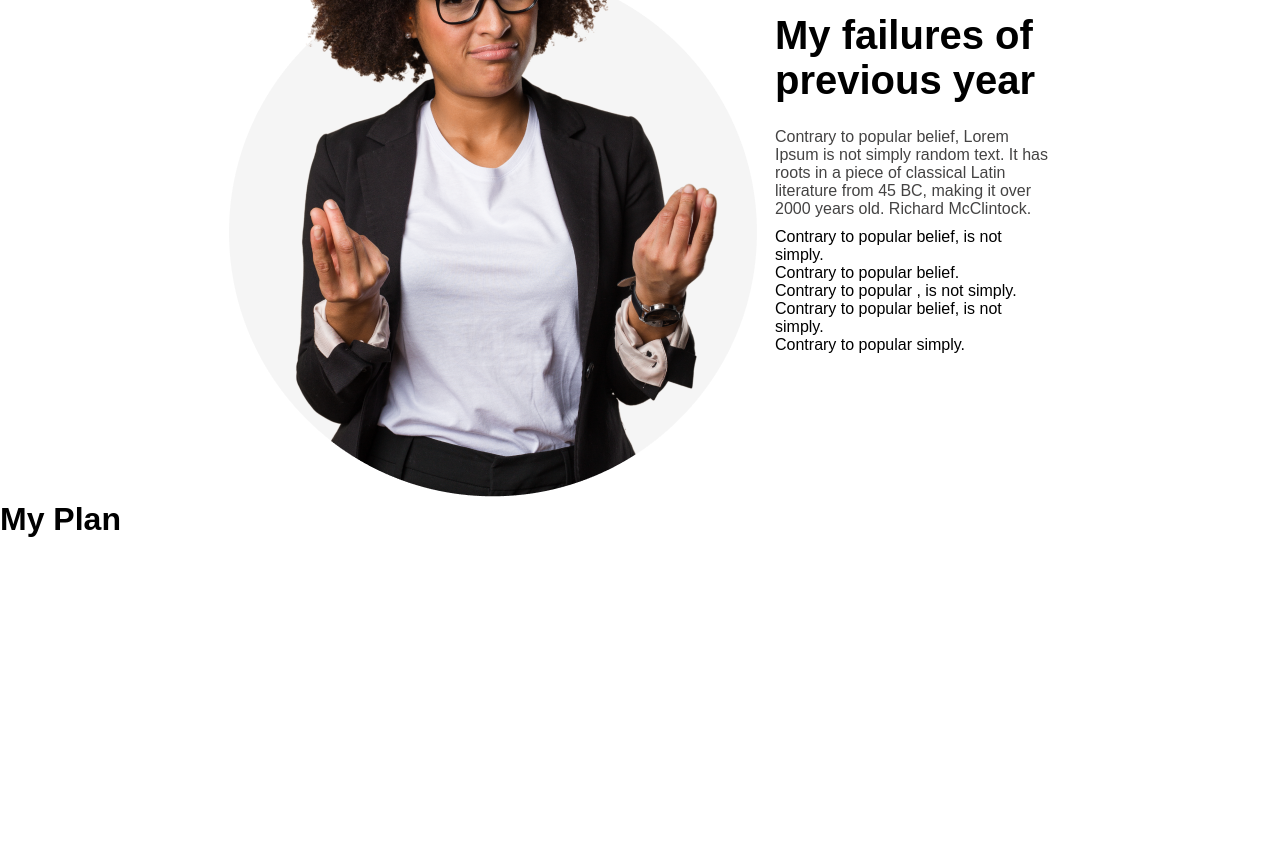
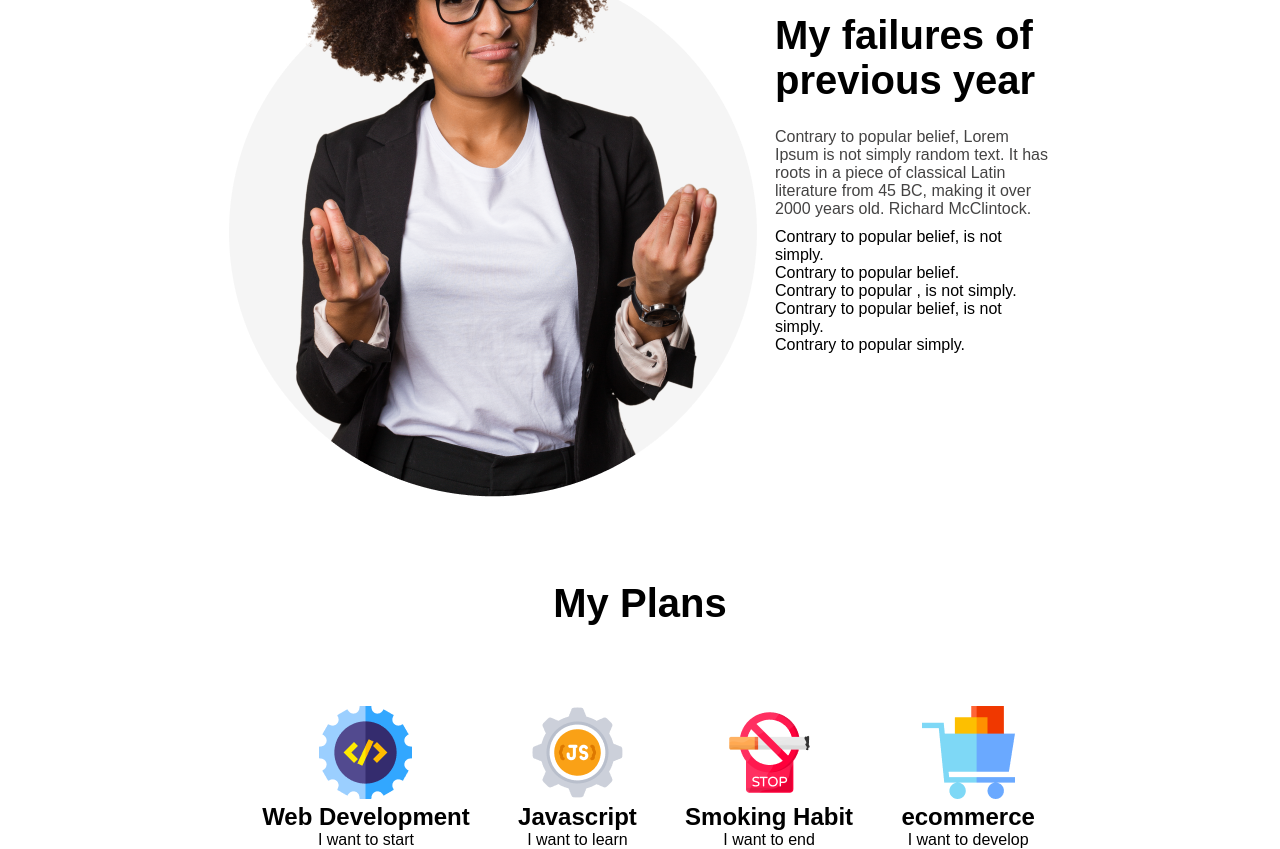
Before and after one commit to Zihadx/first-assignment, a plain HTML site: page index.html in a window 1280 px wide. Shown: the part 1166-2015 px from the top of the page. Before the commit the page ends 1704 px from the top, so only its background shows below. Drawn offline with Linux system fonts and the light colour scheme.

Commit message:
again add style

```diff
--- a/index.html
+++ b/index.html
@@ -38,16 +38,32 @@
   </div>
   <!-- --------------my plan----------------- -->
   <div id="plan">
-    <div class="plan-heading">
-        <h1 class="plan-text">My Plan</h1>
+    <div class="plan-list">
+        <h1 class="list-heading">My Plans</h1>
     </div>
     <div class="total-plan">
-        <div></div>
-        <div></div>
-        <div></div>
-        <div></div>
+        <div>
+            <img src="images/icons/web.png" alt="">
+            <h2 class="develope">Web Development</h2>
+            <p class="details">I want to start</p>
+        </div>
+        <div>
+            <img src="images/icons/js.png" alt="">
+            <h2 class="develope">Javascript</h2>
+            <p class="details">I want to learn</p>
+        </div>
+        <div>
+            <img src="images/icons/smoke.png" alt="">
+            <h2 class="develope">Smoking Habit</h2>
+            <p class="details">I want to end</p>
+        </div>
+        <div>
+            <img src="images/icons/ecom.png" alt="">
+            <h2 class="develope">ecommerce</h2>
+            <p class="details">I want to develop</p>
+        </div>
     </div>
-
   </div>
+  <!-- ------------added images----------- -->
 </body>
 </html>
--- a/style.css
+++ b/style.css
@@ -73,3 +73,19 @@ ul{
     font-size: 40px;
     padding-bottom: 10px;
 }
+/* -------------my plan------------- */
+
+.list-heading{
+    text-align: center;
+    font-weight: 700;
+    font-size: 40px;
+    margin-top: 80px;
+}
+.total-plan{
+    display: flex;
+    justify-content: space-around;
+    text-align:center ;
+    margin-top: 80px;
+    padding-left: 238px;
+    padding-right: 221px;
+}
```
